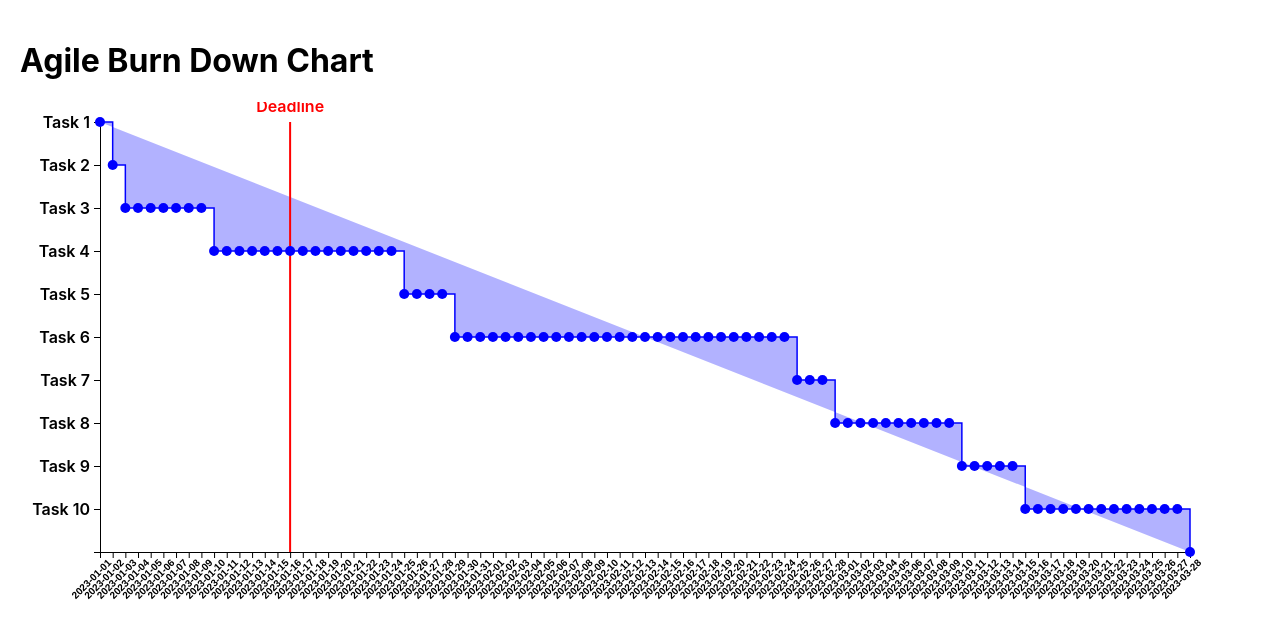
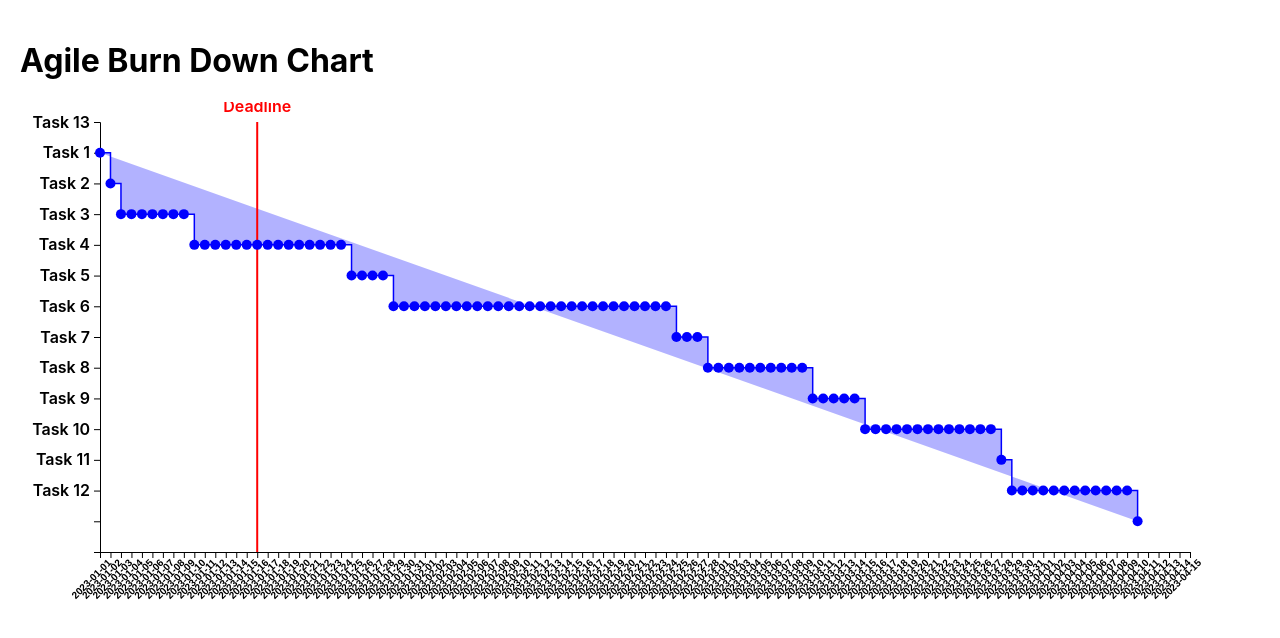
Before and after one commit to Mraj101/Agile-burnDownChartByReact-branch-d3js-v5-, a React (Create React App) app: page / in a window 1280 px wide. Shown: the top 638 px of the page. Built offline with nearby package versions, Linux system fonts and the light colour scheme.

Commit message:
new tasks

```diff
--- a/src/App.js
+++ b/src/App.js
@@ -135,10 +135,33 @@ const App = () => {
       endDate: "2023-03-28",
       isFinished: true,
     },
+    {
+      taskName: "Task 11",
+      taskId: 11,
+      startDate: "2023-03-28",
+      endDate: "2023-03-29",
+      isFinished: true,
+    },
+    {
+      taskName: "Task 12",
+      taskId: 12,
+      startDate: "2023-03-29",
+      endDate: "2023-04-10",
+      isFinished: true,
+    },
+    {
+      taskName: "Task 13",
+      taskId: 13,
+      startDate: "2023-03-10",
+      endDate: "2023-04-15",
+      isFinished: false,
+    },
   ]);
-
+  const sortedTasks = tasks
+    .slice()
+    .sort((a, b) => new Date(a.startDate) - new Date(b.startDate));
   const [burnDownData, setBurnDownData] = useState(
-    calculateBurnDownData(tasks)
+    calculateBurnDownData(sortedTasks)
   );
 
   useEffect(() => {
--- a/src/components/BurnDownChart.js
+++ b/src/components/BurnDownChart.js
@@ -26,7 +26,7 @@ const BurnDownChart = ({ data, labels, taskNames, deadline, tasks }) => {
 
     const yScale = d3
       .scaleLinear()
-      .domain([0, d3.min(data.actual) || 10])
+      .domain([0, taskNames.length + 1])
       .nice()
       .range([height, 0]);
 
```
